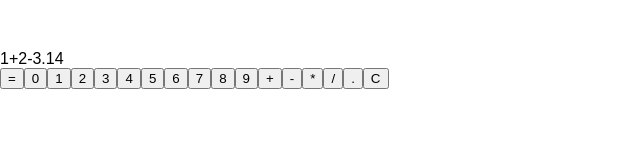
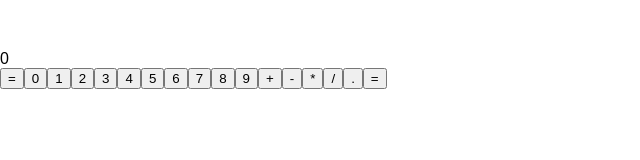
Before and after one commit to gordon2012/fcc-calculator, a React (Create React App) app: page / in a window 1280 px wide. Shown: the top 160 px of the page, without its empty margins (0-640 px from the left). Built offline with nearby package versions, Linux system fonts and the light colour scheme; the HTML template or start-up script is replaced by a standard one.

Commit message:
Refactor!
Signed-off-by: Gordon Doskas <gordon2012@users.noreply.github.com>

```diff
--- a/src/App.js
+++ b/src/App.js
@@ -4,10 +4,7 @@ window.math = math;
 
 class App extends Component {
   state = {
-    // display: '3+5*6-2/4' // 32.5, not 11.5
-    // display: '2+3*4' // 14, not 20
-    // display: '2+3*4-5' // 9, not 15
-    display: '1+2-3.14'
+    display: '0'
   };
 
   clear = () => {
@@ -17,38 +14,25 @@ class App extends Component {
   };
 
   number = num => {
-    // console.log(num);
-    // var display = this.state.display;
-    // const lastIsOp = /[+\-*/]+/.test(this.state.display.slice(-1));
-    // var last = display.slice(-1);
-
-    // just been cleared or initial
-    // TODO: disallow operators?
-    if (this.state.display == '0') {
-      if (num == '.') {
+    if (this.state.display === '0') {
+      if (num === '.') {
         this.setState({ display: '0.' });
       } else {
         this.setState({ display: num });
       }
       return;
     }
-    console.log(this.state.display);
-    const lastIsOp = /[+\-*/]+/.test(this.state.display.slice(-1));
-    if (lastIsOp) {
-      // if incoming is op, erase previous
+
+    // new op erases previous
+    if (/[+\-*/]+/.test(this.state.display.slice(-1))) {
       if (/[+\-*/]+/.test(num)) {
         this.setState({ display: `${this.state.display.slice(0, -1)}${num}` });
         return;
-      } /*else {*/
-      // this.setState({ display: `${this.state.display}${num}` });
-
-      // TODO: check for dot?
+      }
     }
 
-    if (num == '.') {
+    if (num === '.') {
       // no dot already
-      var prevNum = this.state.display.split(/[+\-*/]+/).pop();
-      // console.log(prevNum.split('.').length);
       if (
         this.state.display
           .split(/[+\-*/]+/)
@@ -56,156 +40,55 @@ class App extends Component {
           .split('.').length < 2
       ) {
         this.setState({ display: `${this.state.display}${num}` });
-        // return;
       }
       return;
     }
 
-    // survived, must be a number
+    // survived all that, must be a number
     this.setState({ display: `${this.state.display}${num}` });
-
-    // if (this.state.display == '0' || lastIsOp) {
-    //   if (num == '.') {
-    //     this.setState({ display: `${this.state.display}.` });
-    //   } else {
-    //     this.setState({ display: num });
-    //   }
-    // } else {
-    //   if (num == '.') {
-    //     console.log(this.state.display);
-    //     //'1+2-3/4*5'.split(/[+-/*]+/)
-    //     //'1+2-3/4*5333.1'.split(/[+\-*/]+/).pop().split('.').length
-    //     if (
-    //       this.state.display
-    //         .split(/[+\-*/]+/)
-    //         .pop()
-    //         .split('.').length < 1
-    //     ) {
-    //       // if (this.state.display.slice(-1) != '.') {
-    //       this.setState({ display: `${this.state.display}${num}` });
-    //     }
-    //   } else {
-    //     this.setState({ display: `${this.state.display}${num}` });
-    //   }
-    // }
   };
 
   equals = () => {
-    // this.setState({ display: math.eval(this.state.display) }, () => {
-    //   window.state = this.state;
-    // });
-
-    this.setState({ display: String(math.eval(this.state.display)) }, () => {
-      window.state = this.state;
-    });
-
-    // this.setState({ display: String(math.eval(this.state.display)) });
-    // this.state.display.split('+').map(x => ).reduce(add, 0);
-    return;
-    console.log(math.eval(this.state.display));
-    console.log(this.state.display);
-
-    const add = (a, c) => {
-      console.log('+', Number(a), Number(c), Number(a) + Number(c));
-      return Number(a) + Number(c);
-    };
-    const sub = (a, c) => {
-      console.log('-', Number(a), Number(c), Number(c) - Number(a));
-      return Number(a) - Number(c);
-    };
-    const mlt = (a, c) => {
-      console.log('*', Number(a), Number(c), Number(a) * Number(c));
-      return Number(a) * Number(c);
-    };
-    const div = (a, c) => {
-      console.log('/', Number(a), Number(c), Number(a) / Number(c));
-      return Number(a) / Number(c);
-    };
-
-    // var val1 = this.state.display.split('+');
-    // console.log(val1);
-    // var val1_1 = val1.map(e => e.split('*').reduce(mlt, 1));
-    // console.log(val1_1);
-    // var val2 = val1_1.reduce(add, 0);
-
-    // var val1 = this.state.display.split('+');
-    // var val1_1 = this.state.display.split('+').map(e => e.split('*').reduce(mlt, 1));
-    var val2 = this.state.display
-      .split('+')
-      .map(a =>
-        a
-          .split('-')
-          .map(b => b.split('*').reduce(mlt, 1))
-          .reduce(sub, 0)
-      )
-      .reduce(add, 0);
-
-    // var val2 = val1.reduce(mlt, val1_1);
-    // this.state.display.split('+').map(x => ).reduce(add, 0);
-
-    console.log(val2);
+    this.setState({ display: String(math.eval(this.state.display)) });
   };
 
   render() {
-    const buttons = [
-      // { id: 'equals', display: '=', click: this.number },
-      { id: 'zero', display: '0', click: this.number },
-      { id: 'one', display: '1', click: this.number },
-      { id: 'two', display: '2', click: this.number },
-      { id: 'three', display: '3', click: this.number },
-      { id: 'four', display: '4', click: this.number },
-      { id: 'five', display: '5', click: this.number },
-      { id: 'six', display: '6', click: this.number },
-      { id: 'seven', display: '7', click: this.number },
-      { id: 'eight', display: '8', click: this.number },
-      { id: 'nine', display: '9', click: this.number },
-      { id: 'add', display: '+', click: this.number },
-      { id: 'subtract', display: '-', click: this.number },
-      { id: 'multiply', display: '*', click: this.number },
-      { id: 'divide', display: '/', click: this.number },
-      { id: 'decimal', display: '.', click: this.number },
-      { id: 'clear', display: 'C', click: this.clear }
+    const numberButtons = [
+      { id: 'zero', display: '0' },
+      { id: 'one', display: '1' },
+      { id: 'two', display: '2' },
+      { id: 'three', display: '3' },
+      { id: 'four', display: '4' },
+      { id: 'five', display: '5' },
+      { id: 'six', display: '6' },
+      { id: 'seven', display: '7' },
+      { id: 'eight', display: '8' },
+      { id: 'nine', display: '9' },
+      { id: 'add', display: '+' },
+      { id: 'subtract', display: '-' },
+      { id: 'multiply', display: '*' },
+      { id: 'divide', display: '/' },
+      { id: 'decimal', display: '.' }
     ];
     return (
       <div className="App">
         <div>
           <div id="display">{this.state.display}</div>
-
           <button id="equals" onClick={this.equals}>
             =
           </button>
-
-          {buttons.map(button => (
+          {numberButtons.map(button => (
             <button
               key={button.id}
               id={button.id}
-              onClick={button.click.bind(this, button.display)}
+              onClick={this.number.bind(this, button.display)}
             >
               {button.display}
             </button>
           ))}
-
-          {/* <button id="equals">=</button>
-          <button id="zero">0</button>
-          <button id="one" onClick={this.number.bind(this, 1)}>
-            1
+          <button id="clear" onClick={this.clear}>
+            =
           </button>
-          <button id="two">2</button>
-          <button id="three">3</button>
-          <button id="four">4</button>
-          <button id="five">5</button>
-          <button id="six">6</button>
-          <button id="seven">7</button>
-          <button id="eight">8</button>
-          <button id="nine">9</button>
-          <button id="add">+</button>
-          <button id="subtract">-</button>
-          <button id="multiply">*</button>
-          <button id="divide">/</button>
-          <button id="decimal">.</button>
-          <button id="clear" onClick={this.clear}>
-            C
-          </button> */}
         </div>
       </div>
     );
```
Also changed, not shown: src/index.css (+0 -32 lines).
